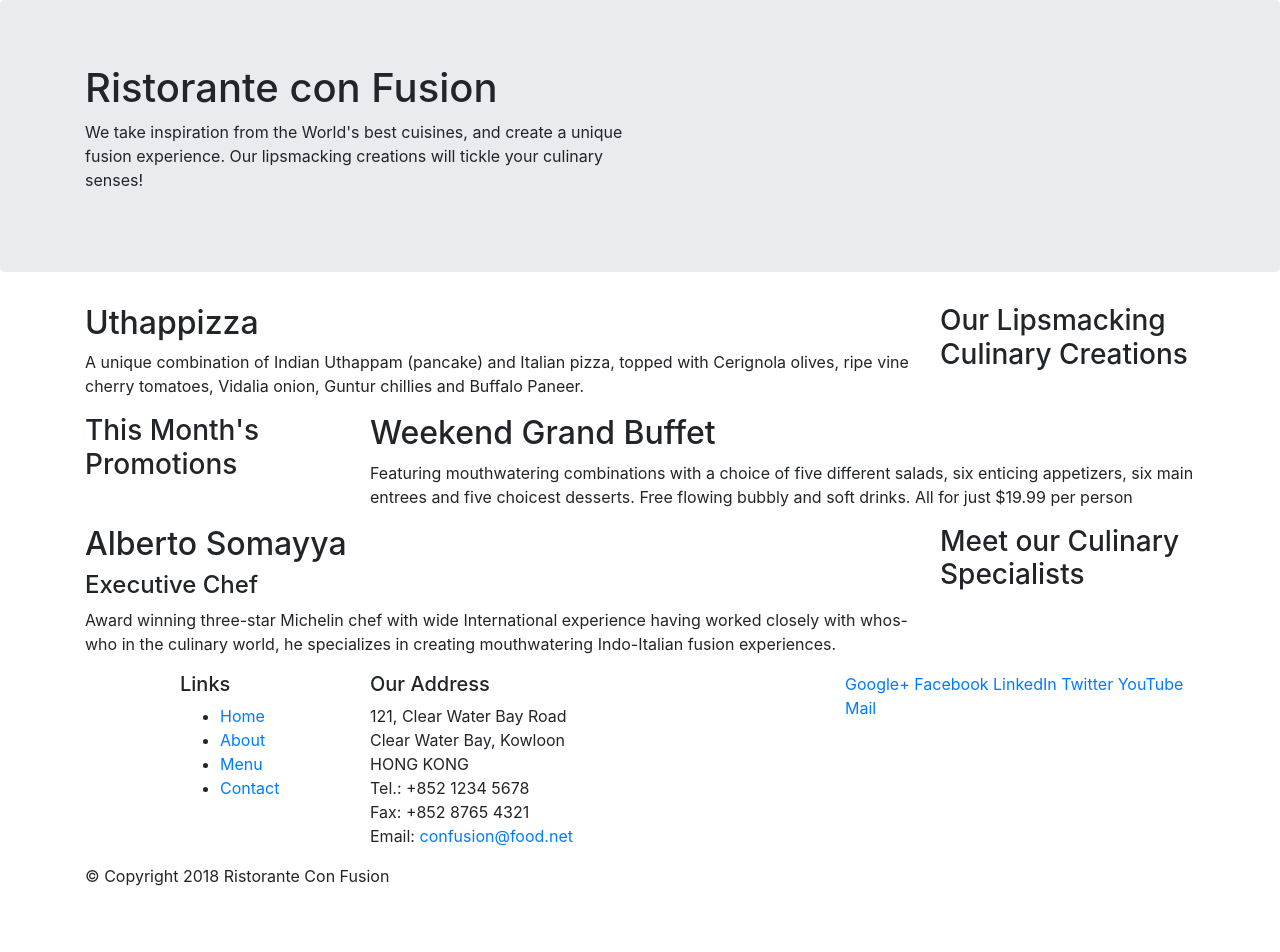
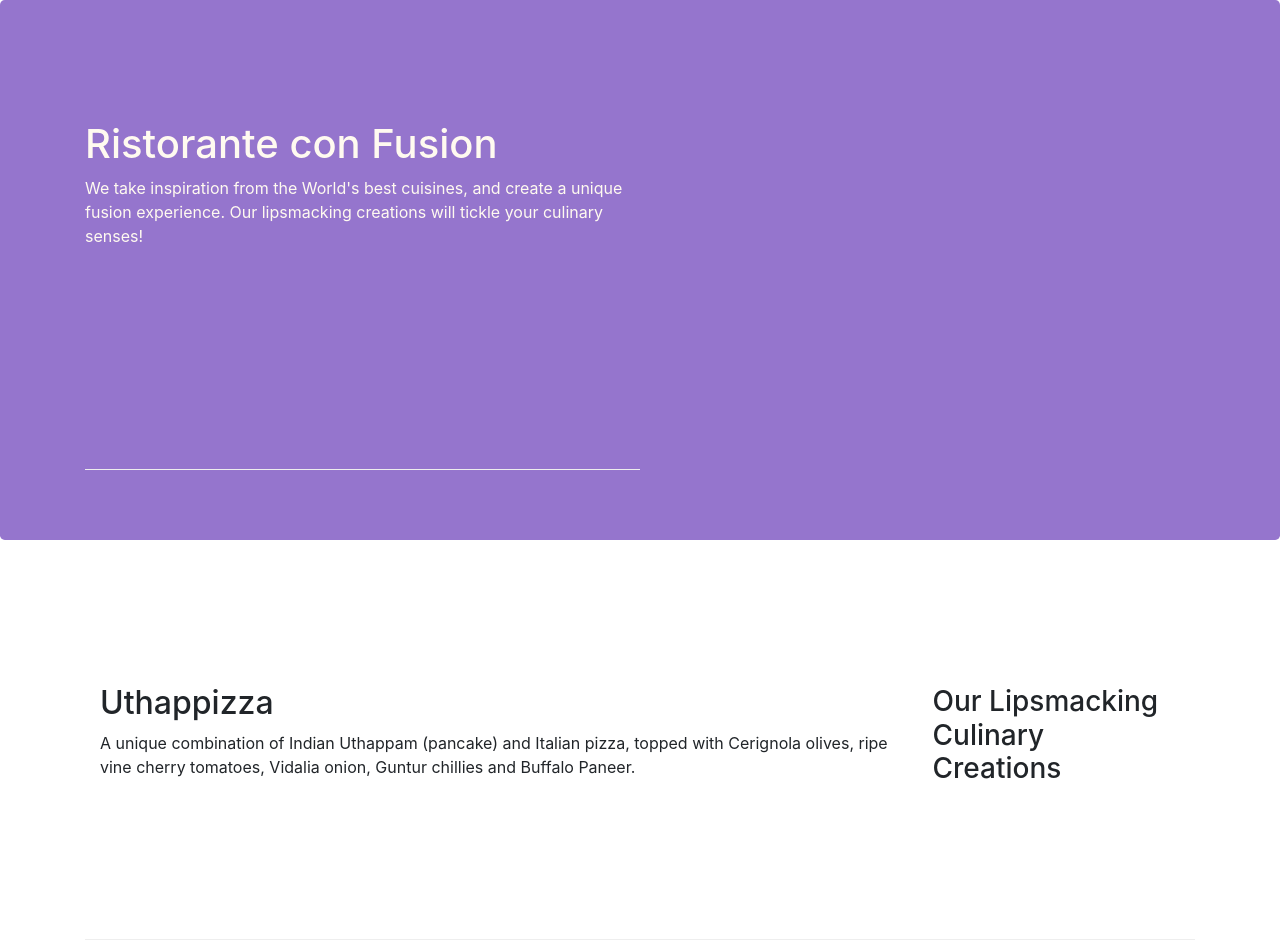
Before and after one commit to bhavesh732/reactcourse, a website: page index.html in a window 1280 px wide. Shown: the top 952 px of the page. Before the commit the page ends 904 px from the top, so only its background shows below. Drawn offline with nearby package versions, Linux system fonts and the light colour scheme.

Commit message:
bootstrap grid part 2

```diff
--- /dev/null
+++ b/css/styles.css
@@ -0,0 +1,30 @@
+.row-header {
+    margin: 0px auto;
+    padding: 0px auto;
+}
+
+.row-content {
+    margin: 0px auto;
+    padding: 50px 0px 50px 0px;
+    border-bottom: 1px ridge;
+    min-height: 400px;
+}
+
+.footer {
+    background-color: #D1C4E9;
+    margin: 0px auto;
+    padding: 20px 0px 20px 0px;
+}
+
+.jumbotron {
+    padding: 70px 30px 70px 30px;
+    margin: 0px auto;
+    background: #9575CD;
+    color: floralwhite;
+}
+
+.address {
+    font-size: 80%;
+    margin: 0px;
+    color: #0f0f0f;
+}
--- a/index.html
+++ b/index.html
@@ -6,14 +6,15 @@
     <meta name="viewport" content="width=device-width, initial-scale=1, shrink-to-fit=no">
     <meta http-equiv="x-ua-compatible" content="ie=edge">
     <link rel="stylesheet" href="node_modules/bootstrap/dist/css/bootstrap.min.css">
+    <link rel="stylesheet" href="/css/styles.css">
     <title>Ristorante Con Fusion</title>
 </head>
 
 <body>
     <header class="jumbotron">
         <div class="container">
-            <div class="row">
-                <div class="col-12 col-sm-6">
+            <div class="row row-header">
+                <div class="col-12 col-sm-6 row-content">
                     <h1>Ristorante con Fusion</h1>
                     <p>We take inspiration from the World's best cuisines, and create a unique fusion experience. Our lipsmacking creations will tickle your culinary senses!</p>
                 </div>
@@ -23,7 +24,7 @@
     </header>
 
     <div class="container">
-        <div class="row">
+        <div class="row row-content align-items-center">
             <div class="col-12 col-sm-4 order-sm-last col-md-3">
                 <h3>Our Lipsmacking Culinary Creations</h3>
             </div>
@@ -32,7 +33,7 @@
                 <p>A unique combination of Indian Uthappam (pancake) and Italian pizza, topped with Cerignola olives, ripe vine cherry tomatoes, Vidalia onion, Guntur chillies and Buffalo Paneer.</p>
             </div>
         </div>
-        <div class="row">
+        <div class="row row-content align-items-center">
             <div class="col-12 col-sm-4 col-md-3">
                 <h3>This Month's Promotions</h3>
             </div>
@@ -41,7 +42,7 @@
                 <p>Featuring mouthwatering combinations with a choice of five different salads, six enticing appetizers, six main entrees and five choicest desserts. Free flowing bubbly and soft drinks. All for just $19.99 per person </p>
             </div>
         </div>
-        <div class="row">
+        <div class="row row-content align-items-center">
             <div class="col-12 col-sm-4 order-sm-last col-md-3">
                 <h3>Meet our Culinary Specialists</h3>
             </div>
@@ -52,12 +53,12 @@
             </div>
         </div>
     </div>
-    <footer>
+    <footer class="footer">
         <div class="container">
             <div class="row">
                 <div class="col-4 offset-1 col-sm-2">
                     <h5>Links</h5>
-                    <ul>
+                    <ul class="list-unstyled">
                         <li><a href="#">Home</a></li>
                         <li><a href="#">About</a></li>
                         <li><a href="#">Menu</a></li>
@@ -71,7 +72,7 @@
                     </address>
                 </div>
                 <div class="col-12 col-sm-4">
-                    <div>
+                    <div class="text-center">
                         <a href="http://google.com/+">Google+</a>
                         <a href="http://www.facebook.com/profile.php?id=">Facebook</a>
                         <a href="http://www.linkedin.com/in/">LinkedIn</a>
@@ -81,8 +82,8 @@
                     </div>
                 </div>
             </div>
-            <div class="row">
-                <div class="col-auto align-content-center">
+            <div class="row justify-content-center">
+                <div class="col-auto">
                     <p>© Copyright 2018 Ristorante Con Fusion</p>
                 </div>
             </div>
```
